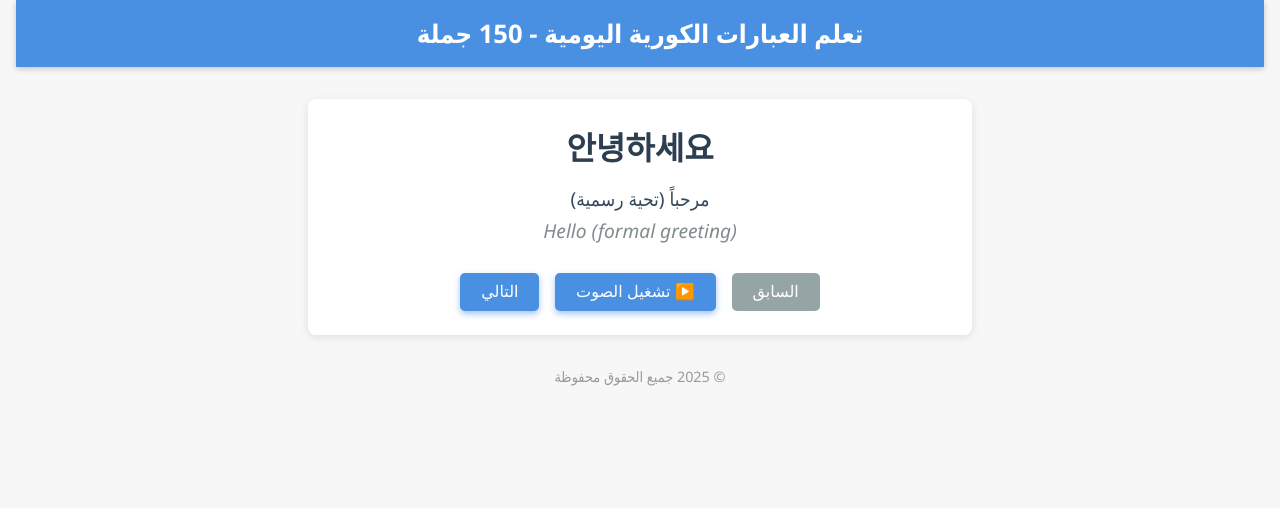
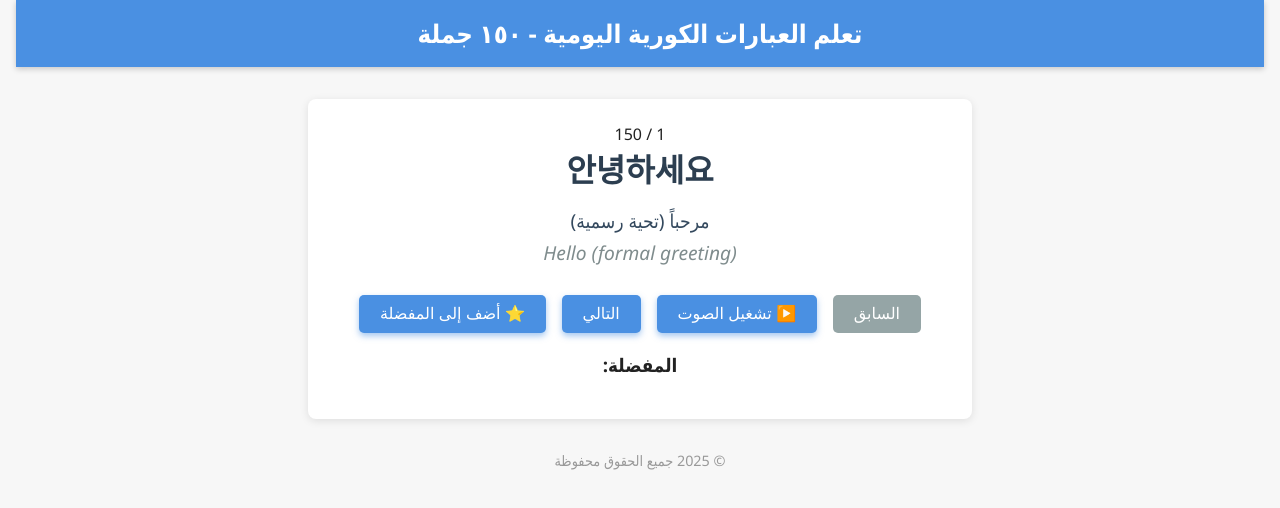
Before and after one commit to Khaled199999/The-most-famous-Korean-phrases, a plain HTML site: page index.html in a window 1280 px wide. Drawn offline with Linux system fonts and the light colour scheme.

Commit message:
Update index.html

```diff
--- a/index.html
+++ b/index.html
@@ -7,17 +7,30 @@
   <link rel="stylesheet" href="style.css" />
 </head>
 <body>
-  <header>تعلم العبارات الكورية اليومية - 150 جملة</header>
+  <header>تعلم العبارات الكورية اليومية - ١٥٠ جملة</header>
   <main>
+    <div id="progress-container">
+      <span id="progress-text">1 / 150</span>
+      <div id="progress-bar">
+        <div id="progress-fill"></div>
+      </div>
+    </div>
+
     <div class="phrase-kor" id="kor"></div>
     <div class="phrase-ar" id="ar"></div>
     <div class="phrase-en" id="en"></div>
+
     <div class="buttons">
       <button id="prevBtn" disabled>السابق</button>
       <button id="playBtn">▶️ تشغيل الصوت</button>
       <button id="nextBtn">التالي</button>
+      <button id="favBtn">⭐ أضف إلى المفضلة</button>
     </div>
+
+    <h3>المفضلة:</h3>
+    <ul id="favorites-list"></ul>
   </main>
+
   <footer>© 2025 جميع الحقوق محفوظة</footer>
 
   <script src="script.js"></script>
```
